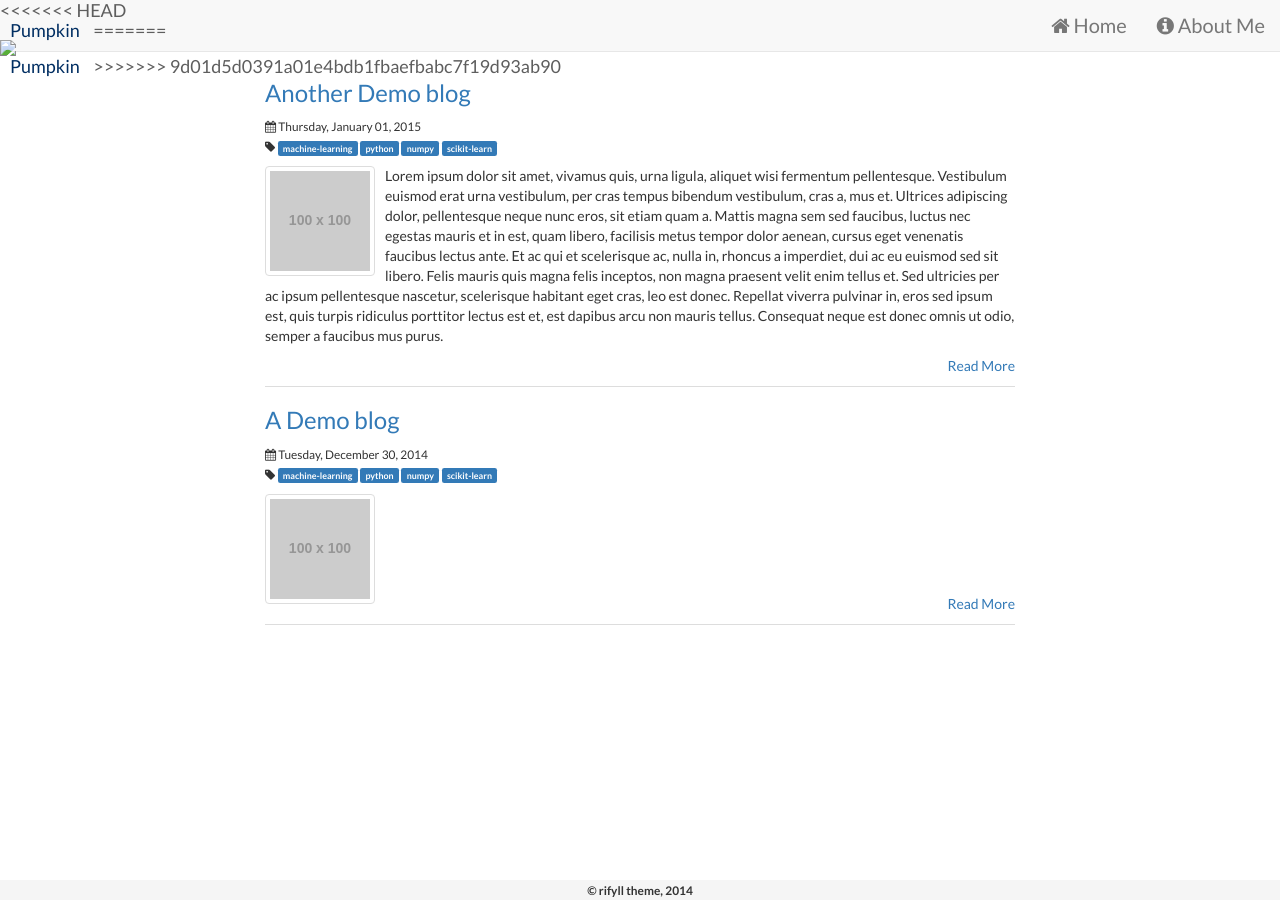
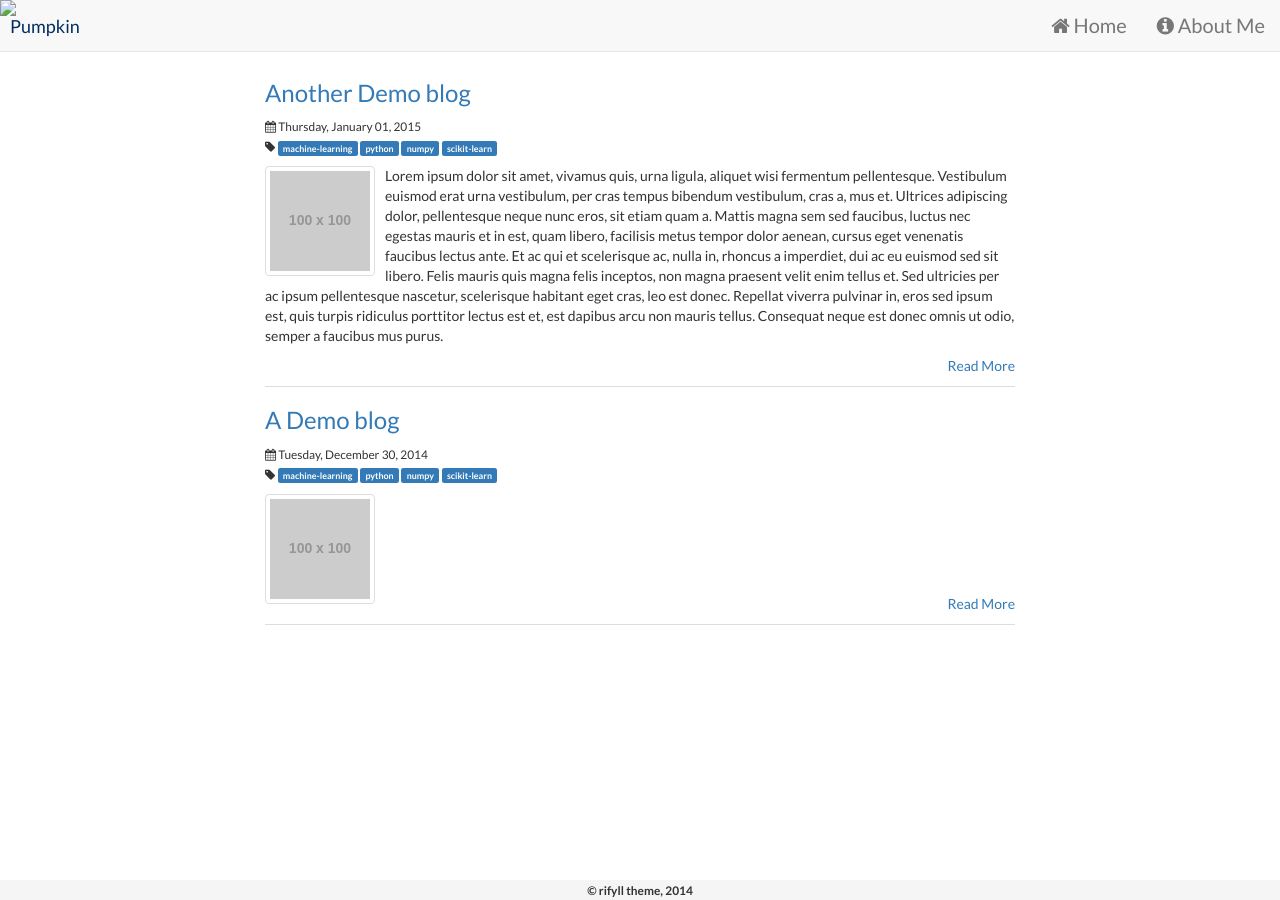
Before and after one commit to LarryBrick/jekyll_demo, a Jekyll site: the page built from index.html, in a window 1280 px wide. Built offline with Jekyll 4.4.1, drawn with Linux system fonts in a browser that asks for light colours; nearby versions of some CDN libraries.

Commit message:
修复git pull出现的问题

```diff
--- a/_includes/header.html
+++ b/_includes/header.html
@@ -9,13 +9,7 @@
           <span class="icon-bar"></span>
         </button>
         <a class="navbar-brand" href="{{ "/" | prepend: site.baseurl }}">
-<<<<<<< HEAD
-          <!--<img src="{{site.logo_location}}"> <span class="name-holder">{{ site.title }}</span>-->
-          <img src="{{ ./apple-touch-icon-180x180.png }}"> <span class="name-holder">{{ site.title }}</span>
-=======
           <img src="{{site.logo_location}}"> <span class="name-holder">{{ site.title }}</span>
-          <!--<img src="{{ ./apple-touch-icon-180x180.png }}"> <span class="name-holder">{{ site.title }}</span>-->
->>>>>>> 9d01d5d0391a01e4bdb1fbaefbabc7f19d93ab90
         </a>
       </div>
 
```
